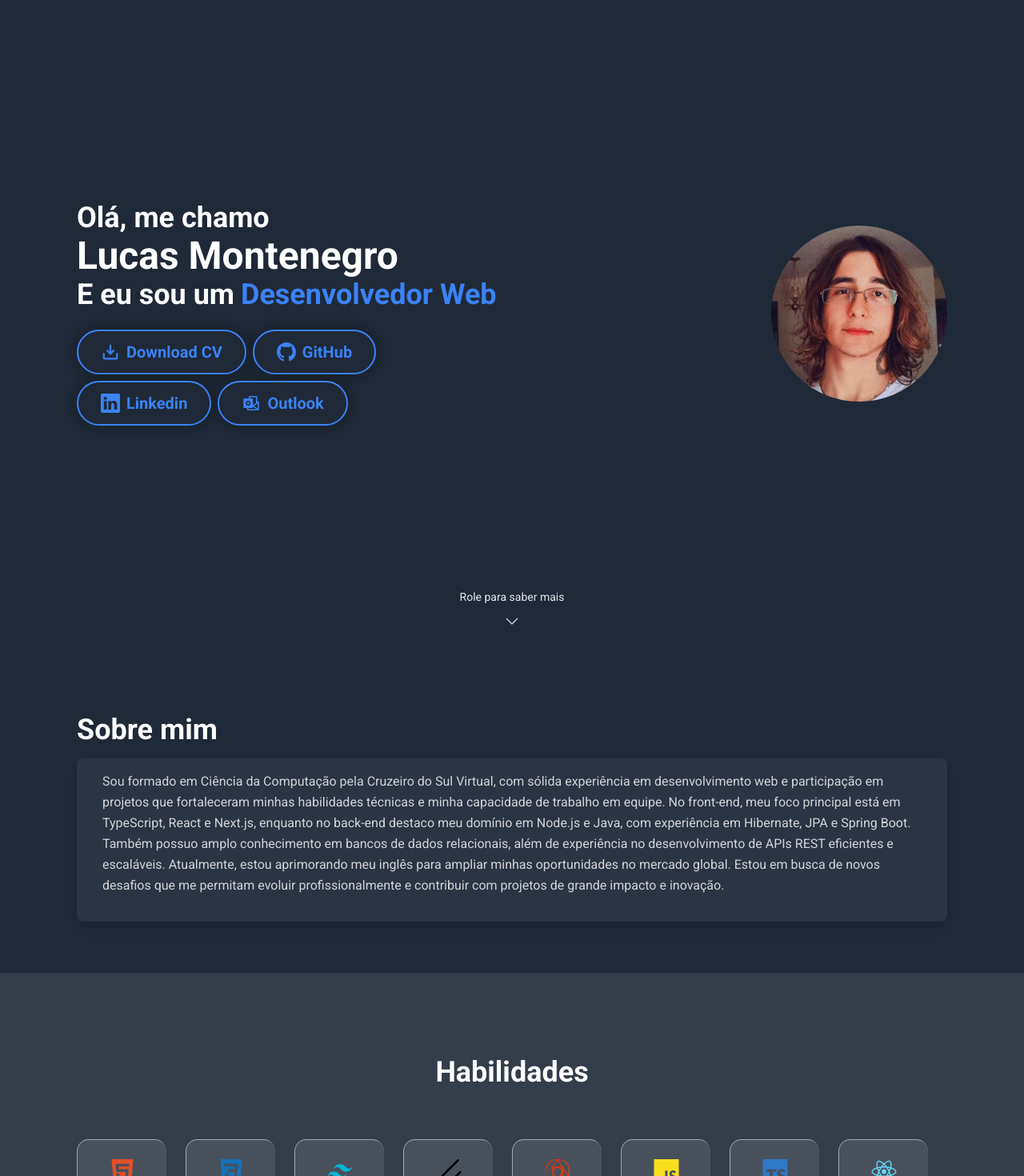
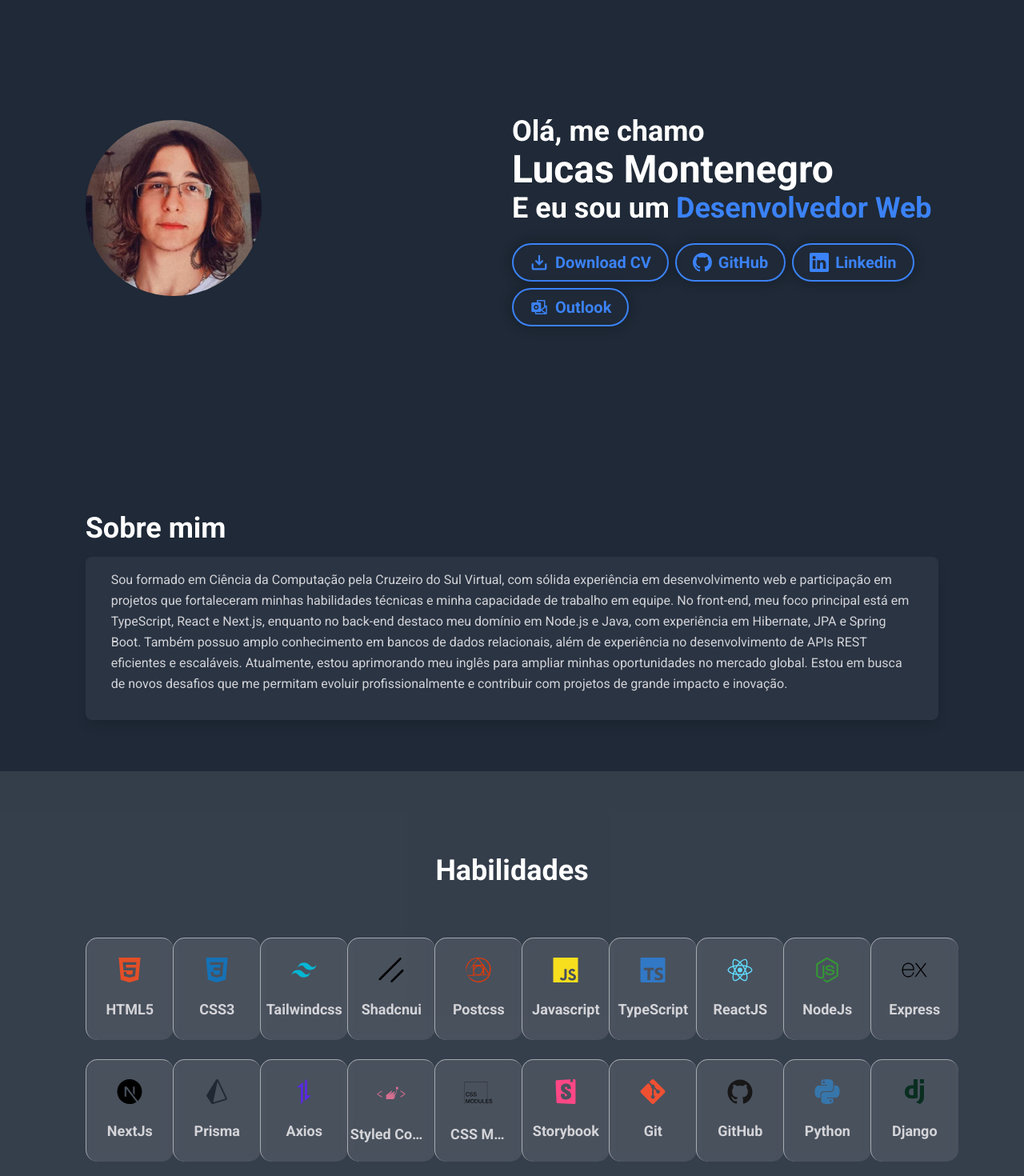
Before and after one commit to Lucas-M01/My-portfolio, a Next.js app: page / in a window 1280 px wide. Shown: the top 1470 px of the page at 80% size. Built offline with nearby package versions, Linux system fonts and the light colour scheme.

Commit message:
fix: add responsiveness to Home and Skills sections

```diff
--- a/src/components/Home/components/ButtonLink.tsx
+++ b/src/components/Home/components/ButtonLink.tsx
@@ -11,7 +11,7 @@ export function ButtonLink({ text, href, icon }: ButtonLinkProps) {
     <div>
       <a
         href={href}
-        className={`relative py-1 px-5 md:py-3 md:px-7 border-solid border-2 border-blue-500 flex gap-2 justify-center items-center rounded-[4rem] duration-200 text-blue-500 hover:drop-shadow-[0_0_1rem_rgb(59,130,246)] hover:text-white hover:bg-blue-500 font-semibold text-lg md:text-xl shadow-[0_0_1rem_rgba(0,0,0,0.3)] cursor-pointer `}
+        className={`md:py-2 md:px-5 py-3 px-7 border-solid border-2 border-blue-500 flex gap-2 justify-center items-center rounded-[4rem] duration-200 text-blue-500 hover:drop-shadow-[0_0_1rem_rgb(59,130,246)] hover:text-white hover:bg-blue-500 font-semibold text-lg md:text-xl shadow-[0_0_1rem_rgba(0,0,0,0.3)] cursor-pointer `}
         target="_blank"
         rel="noreferrer"
       >
--- a/src/components/Home/index.tsx
+++ b/src/components/Home/index.tsx
@@ -16,22 +16,33 @@ export function Home() {
 
   return (
     <section
-      className={`text-center sm:text-left bg-gray-800 text-white sm:flex sm:flex-col sm:items-center `}
+      className={`text-center sm:text-left bg-gray-800 w-full text-white sm:flex sm:flex-col sm:items-center `}
       id="home"
     >
-      <div className="flex min-h-screen flex-col-reverse w-[85%] mx-auto sm:pt-28 sm:pb-32 sm:flex-row sm:items-center sm:justify-between">
-        <div className={`flex flex-col gap-2 pb-14 sm:pb-0 lg:w-1/2 lg:gap-1 `}>
-          <h3 className="text-2xl md:text-3xl lg:text-4xl font-bold">
+      <div className="flex flex-col pt-28 sm:mx-auto  sm:w-5/6 sm:pb-32 lg:flex-row lg:items-center  lg:justify-between">
+        <div className="flex justify-center pb-10 sm:pb-0">
+          <Image
+            src={TestImg}
+            width={220}
+            height={220}
+            className={`rounded-full  `}
+            alt=""
+          />
+        </div>
+        <div
+          className={`flex flex-col items-center lg:items-start gap-2 mt-8 pb-14 sm:pb-0 lg:w-1/2 lg:gap-1 `}
+        >
+          <p className="text-2xl md:text-3xl lg:text-4xl font-bold">
             Olá, me chamo
-          </h3>
-          <h1 className="text-3xl md:text-4xl lg:text-5xl font-bold">
+          </p>
+          <p className="text-3xl md:text-4xl lg:text-5xl font-bold">
             Lucas Montenegro
-          </h1>
-          <h4 className="text-xl sm:text-2xl flex gap-2 md:text-3xl lg:text-4xl font-bold items-center whitespace-nowrap tracking-tight md:tracking-normal mx-auto sm:mx-0">
+          </p>
+          <p className="text-xl sm:text-2xl flex gap-2 md:text-3xl lg:text-4xl font-bold items-center whitespace-nowrap tracking-tight md:tracking-normal mx-auto sm:mx-0">
             E eu sou um
             <span className="text-blue-500">Desenvolvedor Web</span>
-          </h4>
-          <div className="flex justify-center gap-2 flex-wrap sm:justify-start mt-5 lg:w-full">
+          </p>
+          <div className="flex justify-center gap-2 flex-wrap md:justify-start mt-5 lg:w-full">
             <ButtonLink
               href="https://drive.google.com/uc?export=download&id=1Skw3F6fojSGo9pfjMKUNeONu9iHrE9Ct"
               text="Download CV"
@@ -58,19 +69,9 @@ export function Home() {
             />
           </div>
         </div>
-
-        <div className="flex justify-center pb-10 bg-gray-800 sm:pb-0">
-          <Image
-            src={TestImg}
-            width={220}
-            height={220}
-            className={`rounded-full  `}
-            alt=""
-          />
-        </div>
       </div>
 
-      <div className="flex flex-col items-center -mt-12 sm:-mt-16 space-y-2">
+      <div className="flex flex-col items-center sm:hidden -mt-4 space-y-2">
         <p className="text-sm text-gray-200">Role para saber mais</p>
         <button onClick={scrollToNextSection}>
           <VscChevronDown className="h-6 w-6 text-gray-300 hover:text-white animate-bounce" />
@@ -78,10 +79,10 @@ export function Home() {
       </div>
 
       <section
-        className="bg-gray-800 py-16 min-h-[35vh] text-left flex items-center"
+        className="py-16 mx-auto  w-5/6 min-h-[35vh] text-left flex items-center"
         id="about"
       >
-        <div className="h-full w-[85%] mx-auto flex flex-col ">
+        <div className="h-full flex flex-col ">
           <h4 className="font-semibold text-2xl mb-4 md:text-3xl pt-10 lg:text-4xl">
             Sobre mim
           </h4>
--- a/src/components/Skills/components/Skill.tsx
+++ b/src/components/Skills/components/Skill.tsx
@@ -22,7 +22,7 @@ export function Skill({ svg, text, link }: SkillProps) {
       glareColor="#ffffff"
       glarePosition="bottom"
       glareBorderRadius="20px"
-      className="relative w-[5.75rem] h-[6.5rem] md:w-24 md:h-28 lg:w-28 lg:h-32 hover:shadow-[20px_20px_50px_rgba(0,0,0,0.5)] transition-all duration-300  rounded-[15px] bg-[rgba(255,255,255,0.1)] overflow-hidden border-solid border-[rgba(255,255,255,0.5)] border-t-[1px] border-l-[1px] backdrop-filter backdrop-blur-[5px]"
+      className="w-full h-28 md:w-24 lg:w-[6.85rem] lg:h-32 hover:shadow-[20px_20px_50px_rgba(0,0,0,0.5)] transition-all duration-300  rounded-[15px] bg-[rgba(255,255,255,0.1)] overflow-hidden border-solid border-[rgba(255,255,255,0.5)] border-t-[1px] border-l-[1px] backdrop-filter backdrop-blur-[5px]"
     >
       <Tooltip.Provider>
         <Tooltip.Root>
@@ -45,11 +45,10 @@ export function Skill({ svg, text, link }: SkillProps) {
                   svg
                 )}
                 <p
-                  className={`z-[1] text-zinc-300 sm:text-sm md:text-md font-semibold lg:text-lg ${
-                    text.length > 11
+                  className={`z-[1] text-zinc-300 sm:text-sm md:text-md font-semibold lg:text-lg ${text.length > 11
                       ? 'whitespace-nowrap text-ellipsis overflow-hidden max-w-[65%]'
                       : ''
-                  }`}
+                    }`}
                 >
                   {/* {text.length > 7 ? text.substring(0, 6).concat('...') : text} */}
                   {text}
--- a/src/components/Skills/index.tsx
+++ b/src/components/Skills/index.tsx
@@ -4,14 +4,15 @@ import { languages } from './components/languages'
 export function Skills() {
   return (
     <section
-      className="bg-gray-800/90 min-h-screen relative w-full overflow-hidden p-0 m-0 "
+      className="bg-gray-800/90 min-h-screen w-full relative overflow-hidden"
       id="skills"
     >
-      <div className="w-[85%] mx-auto pt-20 lg:pt-[6.5rem] pb-20">
+      <div className=" w-5/6 mx-auto pt-20 lg:pt-[6.5rem] pb-20">
         <h4 className="text-white  font-semibold text-2xl mb-8 md:mb-14 lg:mb-16 md:text-3xl lg:text-4xl text-center">
           Habilidades
         </h4>
-        <div className="flex flex-wrap w-full h-full justify-stretch gap-3 sm:gap-4 lg:gap-6">
+        {/* <div className="flex flex-wrap w-full h-full  gap-3 sm:gap-4 lg:gap-6"> */}
+        <div className="grid grid-cols-3 sm:grid-cols-5 md:grid-cols-7 lg:grid-cols-10 gap-3 sm:gap-4 lg:gap-6">
           {languages.map((language) => {
             return (
               <Skill
--- a/src/pages/index.tsx
+++ b/src/pages/index.tsx
@@ -6,14 +6,16 @@ import { Portfolio } from '@/components/Portfolio'
 
 export default function PageHome() {
   return (
-    <div className="bg-gray-800 h-screen ">
+    <div className="min-h-screen">
       <Head>
         <title>Portfólio | Lucas Montenegro</title>
       </Head>
 
-      <Home />
-      <Skills />
-      <Portfolio />
+      <div className="">
+        <Home />
+        <Skills />
+        <Portfolio />
+      </div>
     </div>
   )
 }
```
